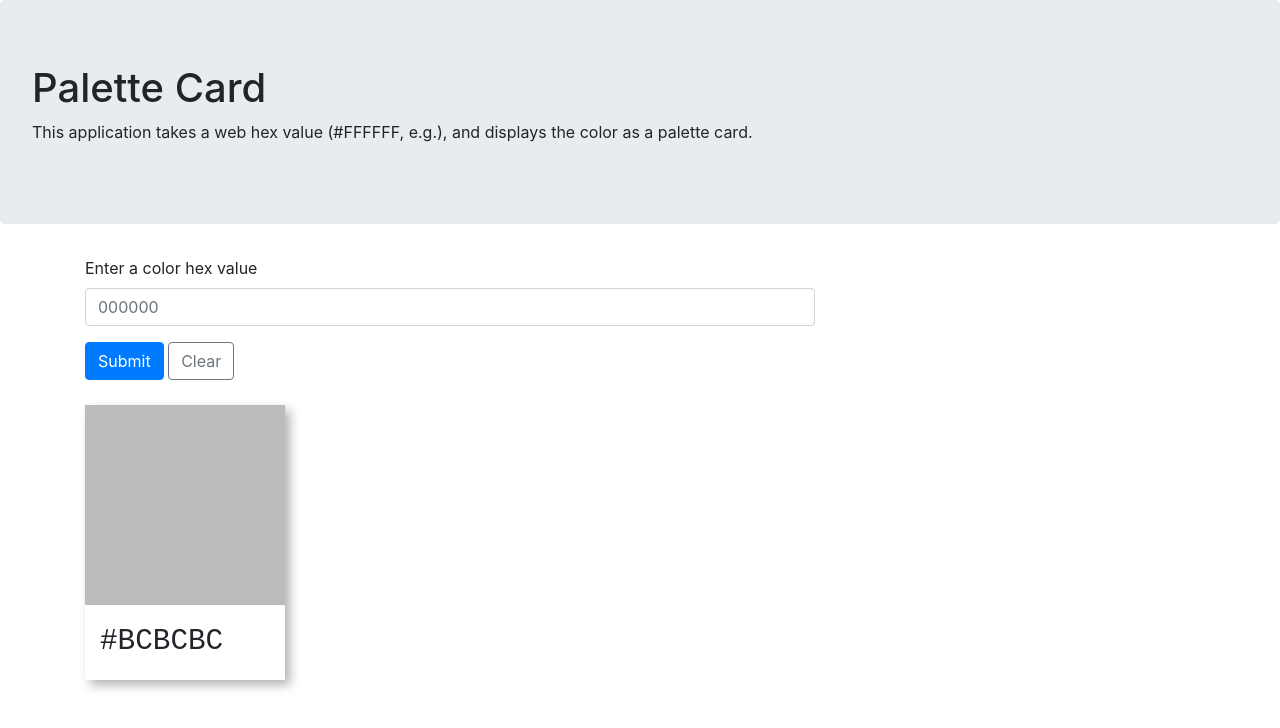
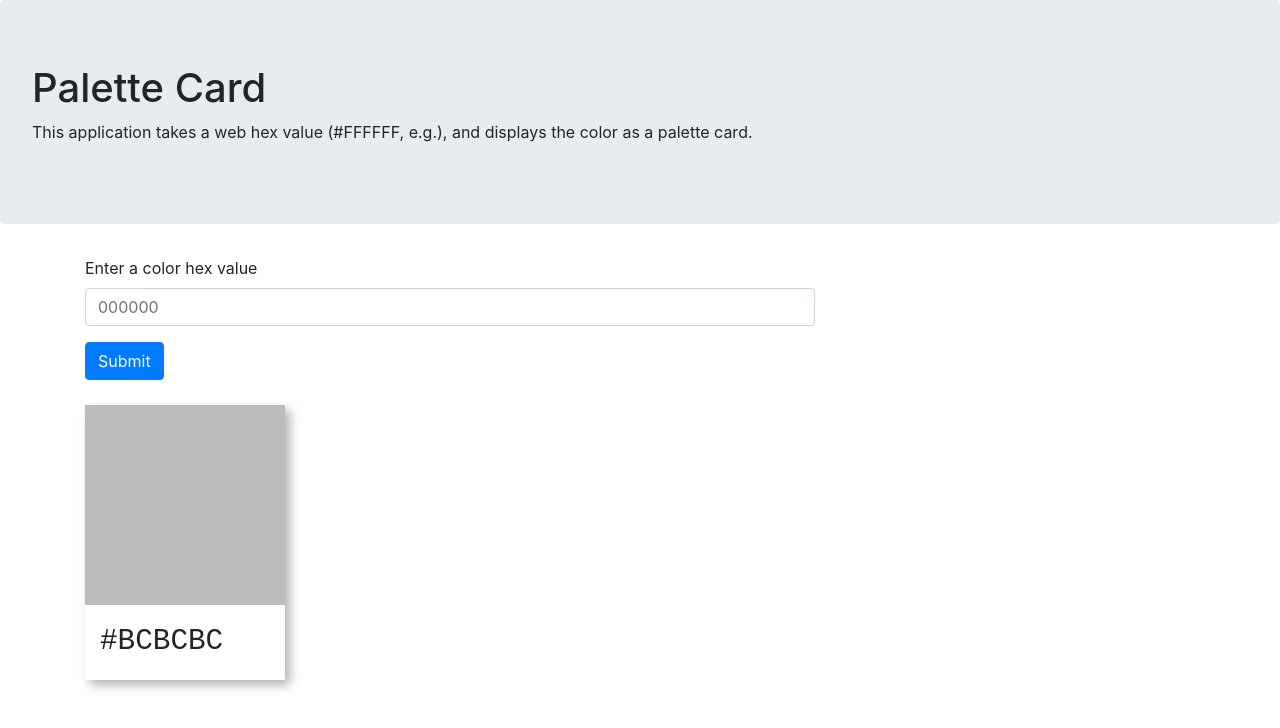
Before and after one commit to AplUSAndmINUS/palette-card, a React (Create React App) app: page / in a window 1280 px wide. Shown: the top 728 px of the page. Built offline with nearby package versions, Linux system fonts and the light colour scheme.

Commit message:
removed clear functionality

```diff
--- a/src/App.tsx
+++ b/src/App.tsx
@@ -11,11 +11,6 @@ const App = () => {
 
   const handleChange = ({ target }: any) => {
     setColor(target.value);
-  };
-
-  const handleClear = () => {
-    setColor('');
-    setDispColor('#BCBCBC');
   };
 
   const handleSubmit = ($e: any) => {
@@ -62,13 +57,6 @@ const App = () => {
             <Button variant="primary" type="submit" onClick={handleSubmit}>
               Submit
             </Button>{' '}
-            <Button
-              variant="outline-secondary"
-              type="reset"
-              onClick={handleClear}
-            >
-              Clear
-            </Button>
           </Col>
         </Row>
         <Row>
```
